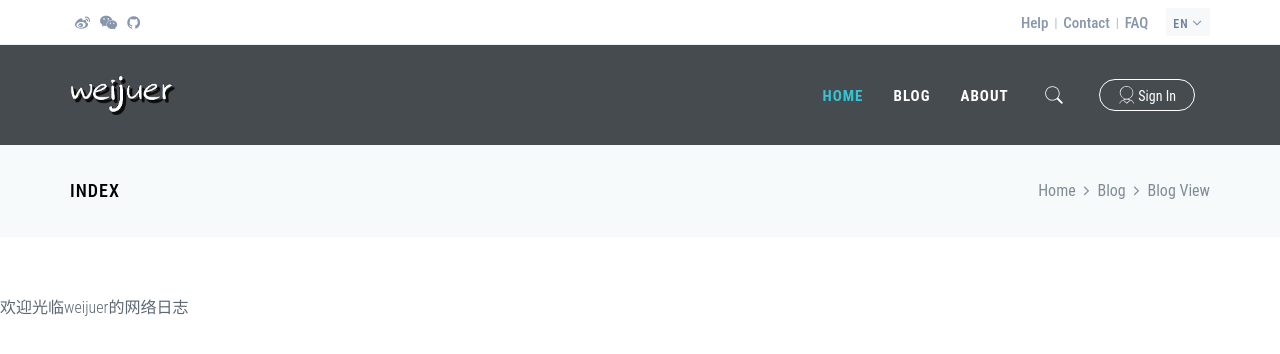
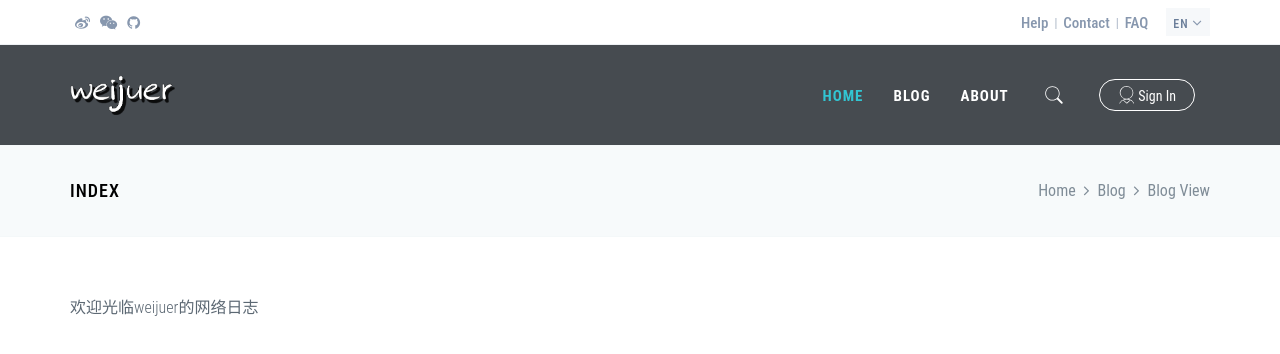
Before and after one commit to weijuer/weijuer.github.io, a Vue app: page /#/ in a window 1280 px wide. Shown: the top 354 px of the page. Built offline with nearby package versions, Linux system fonts and the light colour scheme.

Commit message:
1.vue项目初始化； 2.content结构调整后页面组件修改； 3.blog页面列表图片修改；

```diff
--- a/src/pages/blog.vue
+++ b/src/pages/blog.vue
@@ -1,4 +1,5 @@
 <template>
+  <div class="container">
     <div class="row">
       <div class="col-md-9">
         <div class="wj-content-blog-post-1-list">
@@ -14,7 +15,7 @@
                 </div>
               </div>
 
-            <img class="wj-overlay-object img-responsive" src="/static/global/images/wj-logo.svg" alt="">
+              <img class="wj-overlay-object img-responsive" src="/static/global/images/blog/bg-blog.jpg" alt="">
             </div>
 
             <div class="wj-title wj-font-uppercase">
@@ -193,6 +194,7 @@
       </div>
     </div>
   </div>
+  </div>
 </template>
 
 <script>
--- a/src/pages/index.vue
+++ b/src/pages/index.vue
@@ -1,7 +1,9 @@
 <template>
-  <div class="row">
-    <div class="col-md-12">
-      <p>欢迎光临weijuer的网络日志</p>
+  <div class="container">
+    <div class="row">
+      <div class="col-md-12">
+        <p>欢迎光临weijuer的网络日志</p>
+      </div>
     </div>
   </div>
 </template>
```
Also changed, not shown: src/router/index.js (+4 -4 lines), static/global/images/blog/bg-blog-1.jpg (added), static/global/images/blog/bg-blog.jpg (added). Lines whose indentation alone changed are shown as unchanged.
